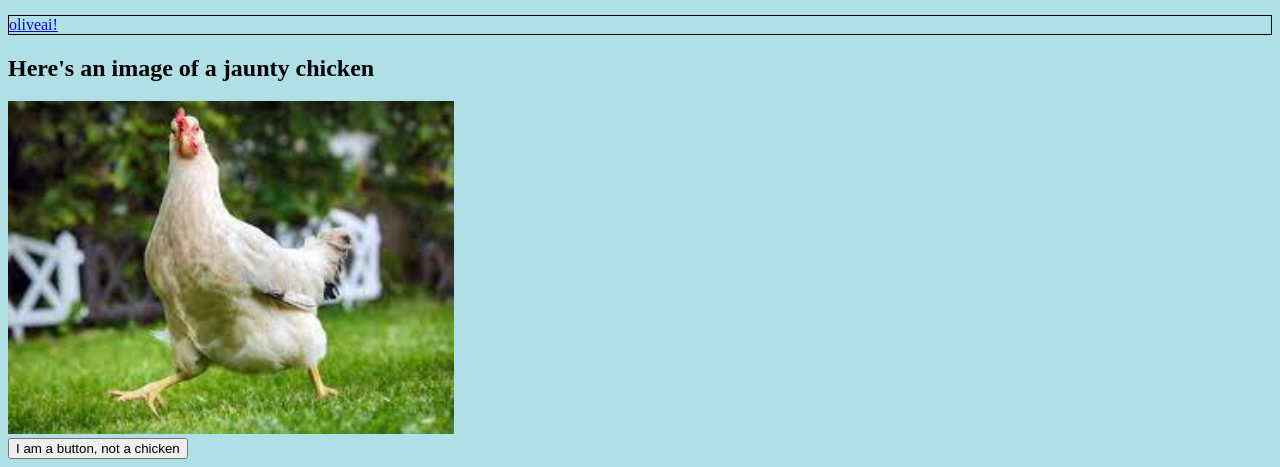
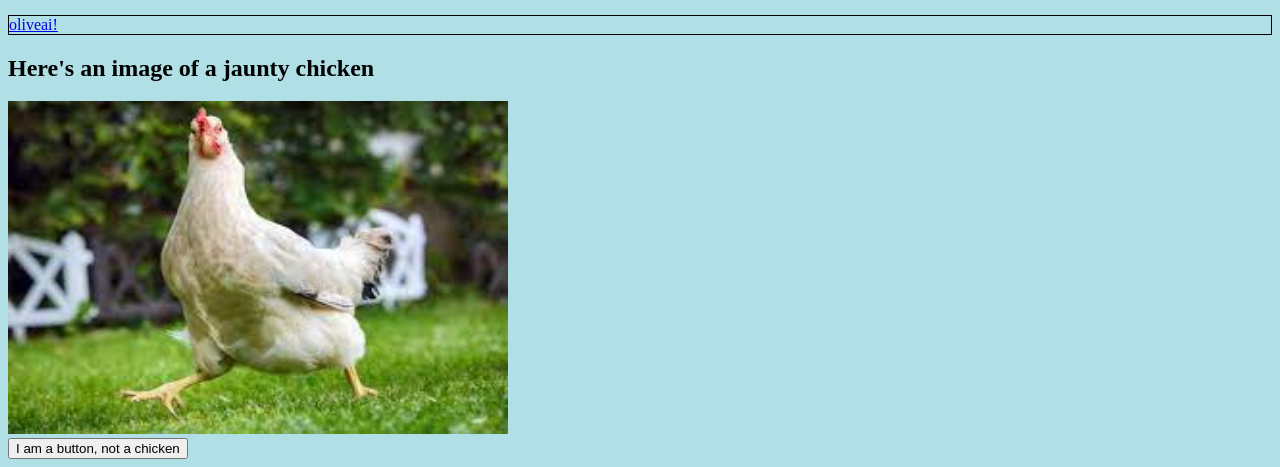
Before and after one commit to alycasey/sandbox, a website: page css.html in a window 1280 px wide. Shown: the part 337-804 px from the top of the page. Drawn offline with Linux system fonts and the light colour scheme.

Commit message:
new page copying google

```diff
--- a/css.html
+++ b/css.html
@@ -35,13 +35,14 @@
 
     <p><a href="https://oliveai.com/">
             <h1>oh, what's this (not a chicken)?</h1>
-        </a></p>
+        </a>
+    </p>
 
     <p><a href="https://oliveai.com/">oliveai!</a></p>
 
 
     <h2>Here's an image of a jaunty chicken</h2>
-    <img src="ckn.jpg" alt="message width=" 500" height="333">
+    <img src="ckn.jpg" alt="message" width=500 height="333">
 
     <div><button>I am a button, not a chicken</button></div>
 
```
Also changed, not shown: gogle.html (added, +12 -0 lines).
